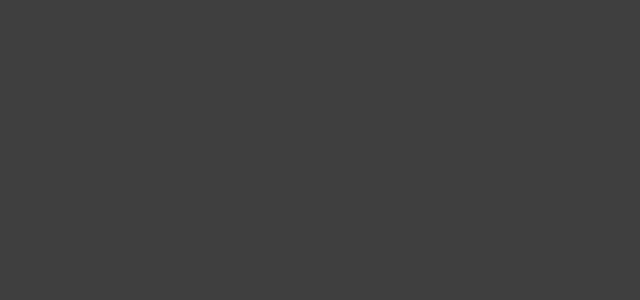
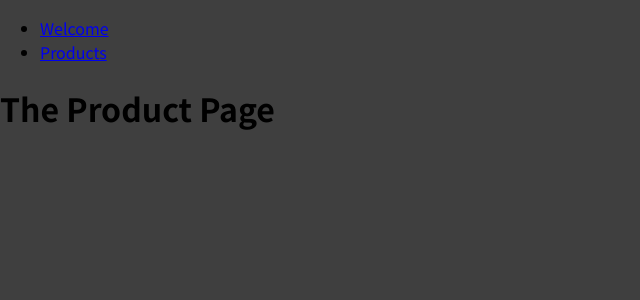
Before and after one commit to ElvisTeq/react-routes, a JavaScript app: page /products in a window 1280 px wide. Shown: the top 300 px of the page, without its empty margins (0-640 px from the left). Built offline with nearby package versions, Linux system fonts and the light colour scheme.

Commit message:
Using { Link }, to preventDefault

```diff
--- a/src/App.js
+++ b/src/App.js
@@ -1,18 +1,23 @@
 import { Route } from "react-router-dom"; // Needs to be activated with { BrowserRouter } in top layer
 import Welcome from "./pages/Welcome";
-import Product from "./pages/Product";
+import Products from "./pages/Products";
+import MainHeader from "./component/MainHeader"; // <li> of "href" for router "path"
 
 // localhost:3000/welcome
 // localhost:3000/product
+// <main> => only displays the content of the component (if href="path")
 function App() {
   return (
     <div>
-      <Route path="/welcome">
-        <Welcome />
-      </Route>
-      <Route path="/product">
-        <Product />
-      </Route>
+      <MainHeader />
+      <main>
+        <Route path="/welcome">
+          <Welcome />
+        </Route>
+        <Route path="/products">
+          <Products />
+        </Route>
+      </main>
     </div>
   );
 }
--- /dev/null
+++ b/src/component/MainHeader.js
@@ -0,0 +1,20 @@
+import { Link } from "react-router-dom"; // to preventDefault()
+
+const MainHeader = () => {
+  return (
+    <header>
+      <nav>
+        <ul>
+          <li>
+            <Link to="/welcome">Welcome</Link>
+          </li>
+          <li>
+            <Link to="/Products">Products</Link>
+          </li>
+        </ul>
+      </nav>
+    </header>
+  );
+};
+
+export default MainHeader;
```
Also changed, not shown: src/pages/Products.js (renamed from src/pages/Product.js), 1 other file (tests, documents, lock files or other folders).
